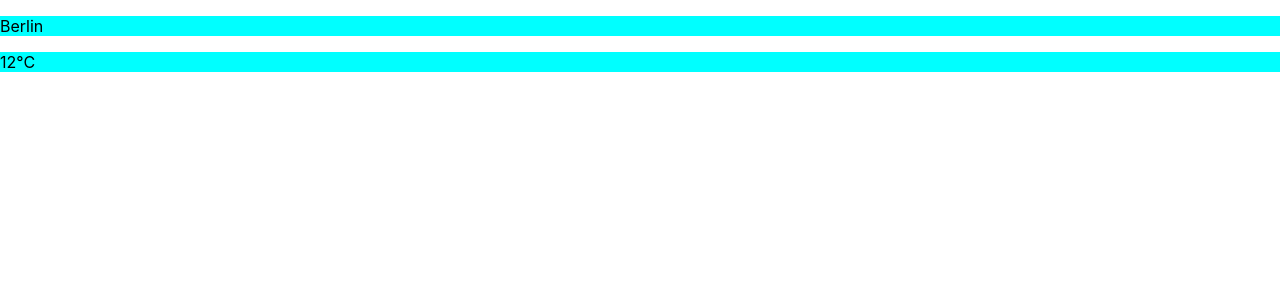
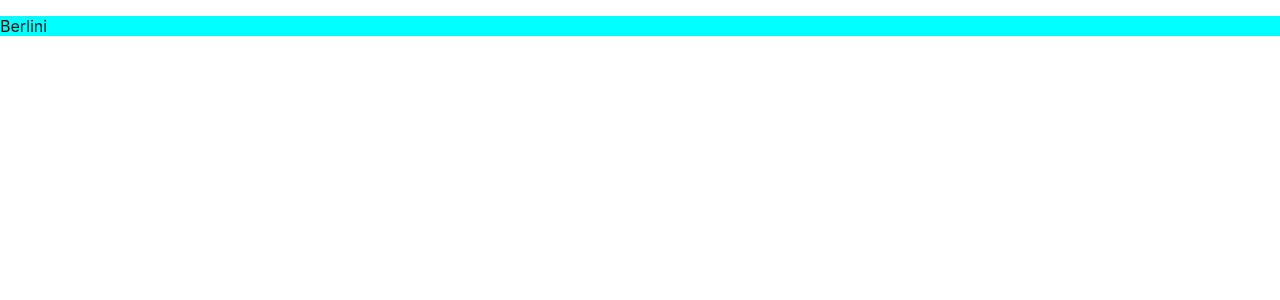
Before and after one commit to GlebHelg/weather-app, a React (Create React App) app: page / in a window 1280 px wide. Shown: the top 300 px of the page. Built offline with nearby package versions, Linux system fonts and the light colour scheme.

Commit message:
Link up app with pages

```diff
--- a/src/App.tsx
+++ b/src/App.tsx
@@ -1,12 +1,21 @@
 import React, {useState} from 'react';
 import './App.css';
 import DashboardBtn from './components/dashboard/DashboardBtn/DashboardBtn';
+import Dashboard from './pages/dashboard/Dashboard';
+import Forecast from './pages/forecast/Forecast';
 
 
 function App() {
+  const [allForecasts, setAllForecasts] = useState(null);
+  const [selectedForecast, setSelectedForecast] = useState(null);
+
   return (
     <>
-      <DashboardBtn name={"Berlin"} temp={"12°C"}/>
+      {
+      selectedForecast ?
+        <Forecast name={"Berlin"} temp={"12C"} /> :
+        <Dashboard name={"Berlini"} temp={"12C"}/>
+      }
     </>
   );
 }
--- a/src/pages/dashboard/Dashboard.tsx
+++ b/src/pages/dashboard/Dashboard.tsx
@@ -9,7 +9,6 @@ interface IDashboardProps {
 const Dashboard = ({name, temp}: IDashboardProps) => {
     return (<>
         <p className={style.dasboardBtn}>{name}</p>
-        <p className={style.dasboardBtn}>{temp}</p>
     </>);
 }
 
```
